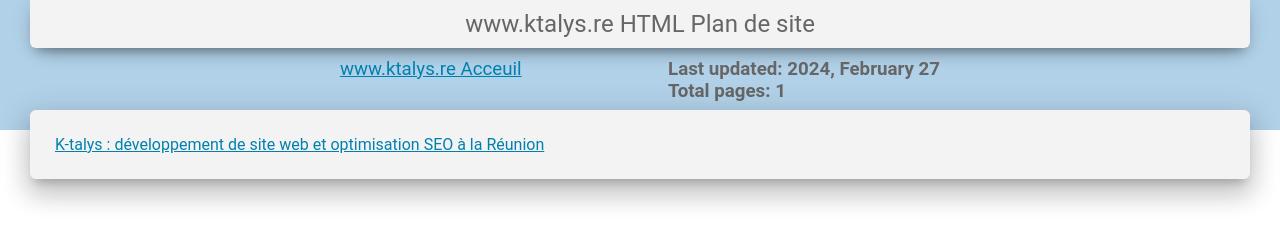
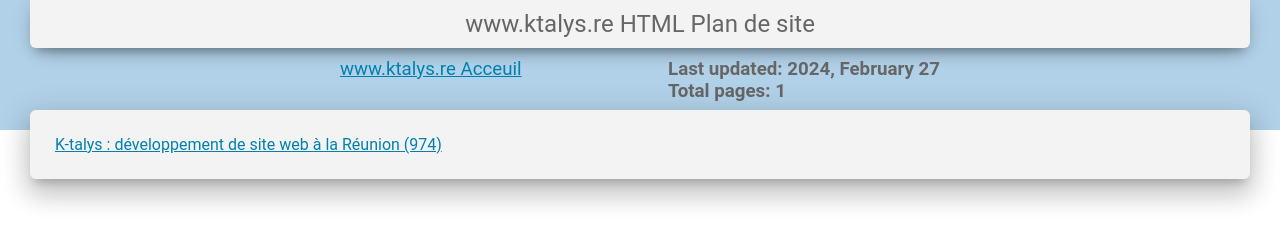
Before and after one commit to rbarnat/ktalys, a plain HTML site: page sitemap.html in a window 1280 px wide. Drawn offline with Linux system fonts and the light colour scheme.

Commit message:
Update sitemap.html

```diff
--- a/sitemap.html
+++ b/sitemap.html
@@ -120,7 +120,7 @@
 	</h3></div>
 		<div id="cont">
 			<ul class="level-0">
-							<li class="lpage last-page"><a href="https://www.ktalys.re" title="K-talys : développement de site web et optimisation SEO à la Réunion">K-talys : développement de site web et optimisation SEO à la Réunion</a></li>
+							<li class="lpage last-page"><a href="https://www.ktalys.re" title="K-talys : développement de site web à la Réunion (974)">K-talys : développement de site web à la Réunion (974)</a></li>
 			</ul>
 		</div>
 	</body>
```
